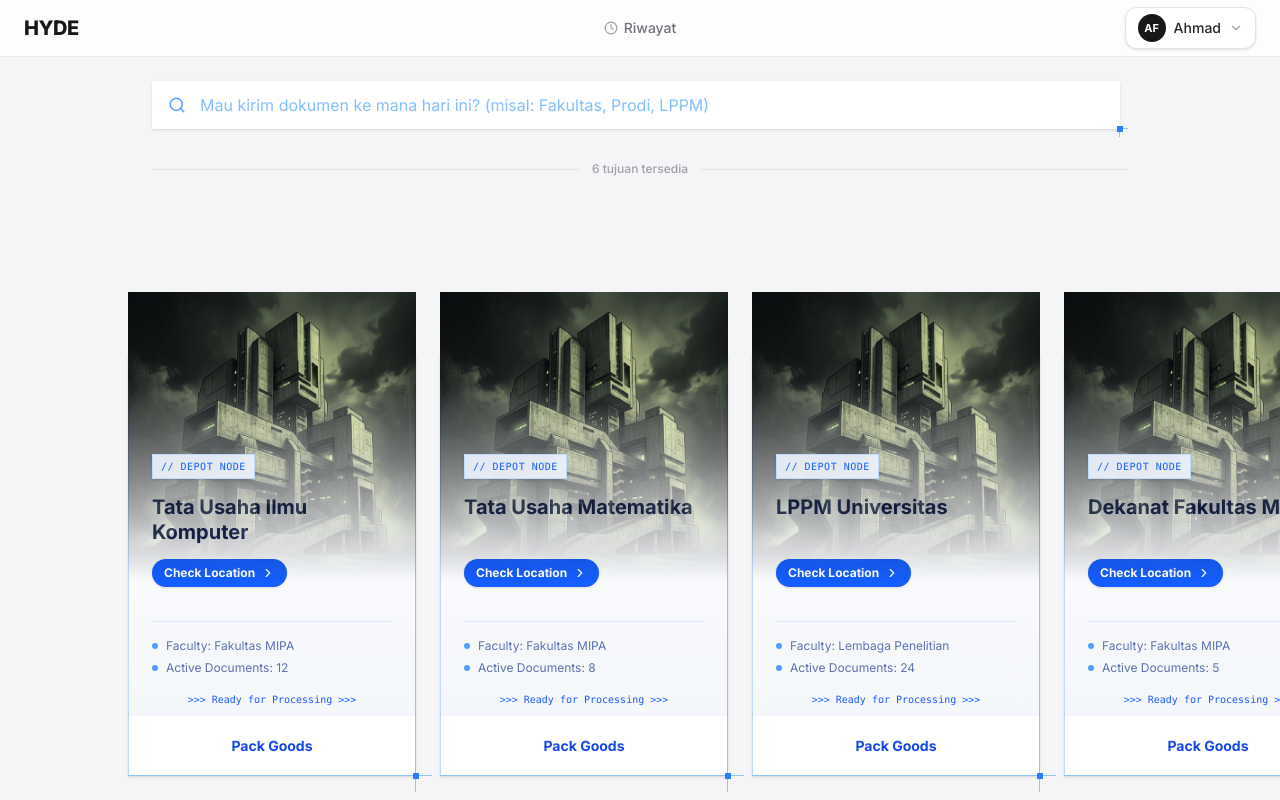
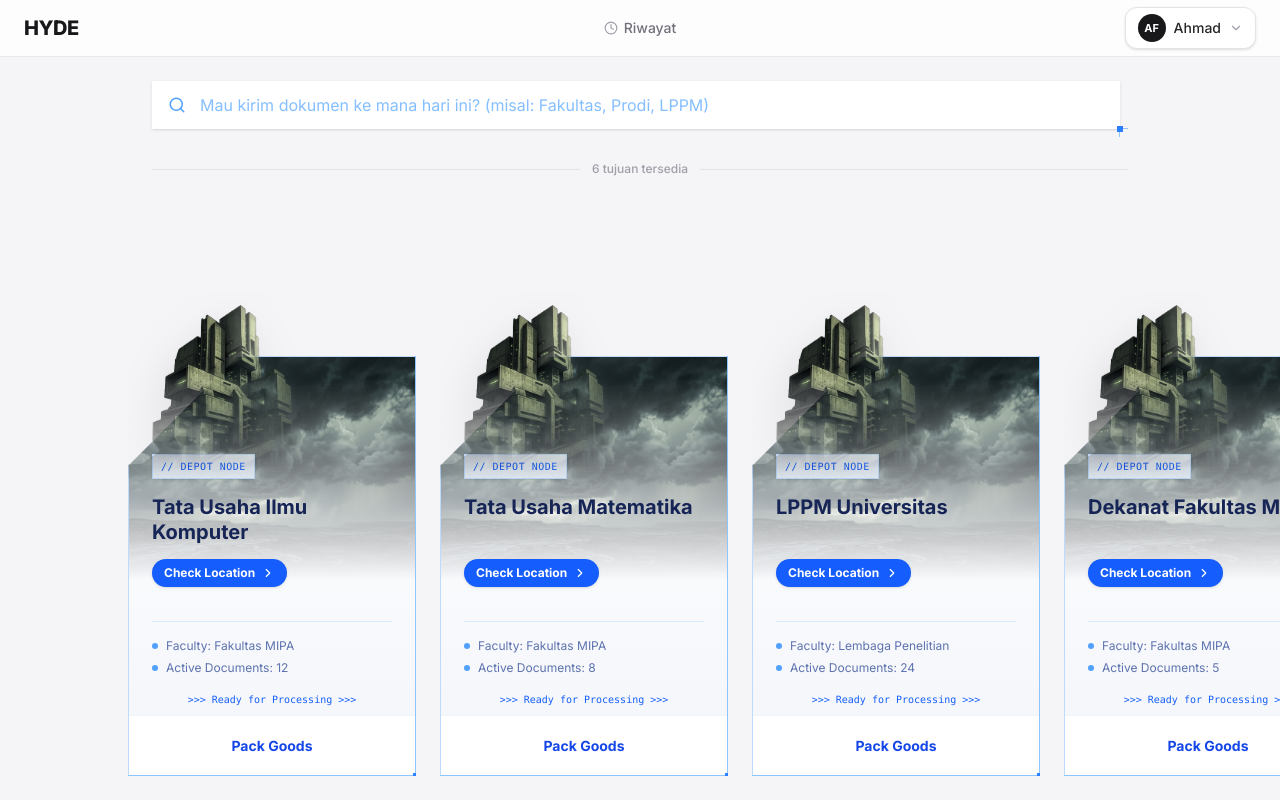
Before and after one commit to walahow/HYDE, a Next.js app: page / in a window 1280 px wide. Built offline with nearby package versions, Linux system fonts and the light colour scheme.

Commit message:
shytes need refining

```diff
--- a/components/ui/DestinationCard.tsx
+++ b/components/ui/DestinationCard.tsx
@@ -14,32 +14,52 @@ export default function DestinationCard({
 }: DestinationCardProps) {
     return (
         <div className="group relative w-72 shrink-0 h-[420px] rounded-none bg-transparent overflow-visible transition-transform duration-300 hover:-translate-y-2">
-            {/*
-        Image popping out from top, fading smoothly into the card body
-      */}
+
+            {/* Pop-out building illustration - fades at bottom/right to blend with background */}
             <div
-                className="absolute -top-16 left-0 right-0 h-72 z-20 pointer-events-none flex justify-center overflow-hidden"
+                className="absolute -top-16 left-0 w-48 h-48 z-30 pointer-events-none"
                 style={{
-                    WebkitMaskImage: 'linear-gradient(to bottom, black 30%, transparent 100%)',
-                    maskImage: 'linear-gradient(to bottom, black 30%, transparent 100%)'
+                    WebkitMaskImage: 'linear-gradient(to bottom, black 40%, transparent 100%), linear-gradient(to right, black 50%, transparent 100%)',
+                    maskImage: 'linear-gradient(to bottom, black 40%, transparent 100%), linear-gradient(to right, black 50%, transparent 100%)',
+                    WebkitMaskComposite: 'destination-in',
+                    maskComposite: 'intersect',
                 }}
             >
                 <img
-                    src="/img/building.png"
-                    alt="Building illustration"
-                    className="h-full w-full object-cover object-top drop-shadow-xl transition-transform duration-500 group-hover:scale-105"
+                    src="/img/building-removebg-preview.png"
+                    alt="Building pop-out"
+                    className="w-full h-full object-contain drop-shadow-2xl transition-transform duration-500 group-hover:scale-110 group-hover:-translate-y-1"
                 />
             </div>
 
-            {/* Main Card Content */}
-            <div className="relative h-full w-full bg-gradient-to-t from-blue-50/40 to-white pt-24 flex flex-col justify-between shadow-sm transition-shadow group-hover:shadow-md">
+            {/* Main Card Content - clipped for document icon fold on top-left */}
+            <div
+                className="relative h-full w-full bg-gradient-to-t from-blue-50/40 to-white flex flex-col justify-between shadow-sm transition-shadow group-hover:shadow-md"
+                style={{
+                    clipPath: 'polygon(110px 0, 100% 0, 100% 100%, 0 100%, 0 110px)',
+                }}
+            >
+
+                {/* Background image inside the card, fading smoothly — naturally clipped by card's clip-path */}
+                <div
+                    className="absolute -top-16 left-0 right-0 h-72 z-[1] pointer-events-none"
+                    style={{
+                        WebkitMaskImage: 'linear-gradient(to bottom, black 30%, transparent 100%)',
+                        maskImage: 'linear-gradient(to bottom, black 30%, transparent 100%)',
+                    }}
+                >
+                    <img
+                        src="/img/building_background.png"
+                        alt="Building illustration"
+                        className="h-full w-full object-cover object-top drop-shadow-xl transition-transform duration-500 group-hover:scale-105"
+                    />
+                </div>
 
                 {/* Custom borders for extended intersecting lines */}
-                {/* These are wrapped in a container that allows the bottom borders to safely overflow the card padding boundaries */}
                 <div className="absolute inset-0 z-10 pointer-events-none">
                     <div className="absolute top-0 left-0 right-0 h-px bg-blue-200" />
                     <div className="absolute top-0 bottom-0 left-0 w-px bg-blue-200" />
-                    {/* Right border extending down past the button */}
+                    {/* Right border extenbding down past the button */}
                     <div className="absolute top-0 -bottom-4 right-0 w-px bg-blue-300" />
                     {/* Bottom border extending right */}
                     <div className="absolute bottom-0 -right-4 left-0 h-px bg-blue-300" />
@@ -47,7 +67,7 @@ export default function DestinationCard({
                     <div className="absolute bottom-0 right-0 w-1.5 h-1.5 bg-blue-500 z-20 translate-x-1/2 translate-y-1/2" />
                 </div>
 
-                <div className="px-6 flex-1 flex flex-col justify-between">
+                <div className="px-6 flex-1 flex flex-col justify-between pt-24 relative z-[2]">
                     {/* Top Content */}
                     <div>
                         <div className="relative z-30 inline-block px-2 py-1 bg-blue-50/90 backdrop-blur-sm border border-blue-200 text-blue-600 text-[10px] font-mono mb-4 tracking-wider uppercase shadow-sm">
```
Also changed, not shown: public/img/building-removebg-preview.png (added), public/img/building_background.png (added).
